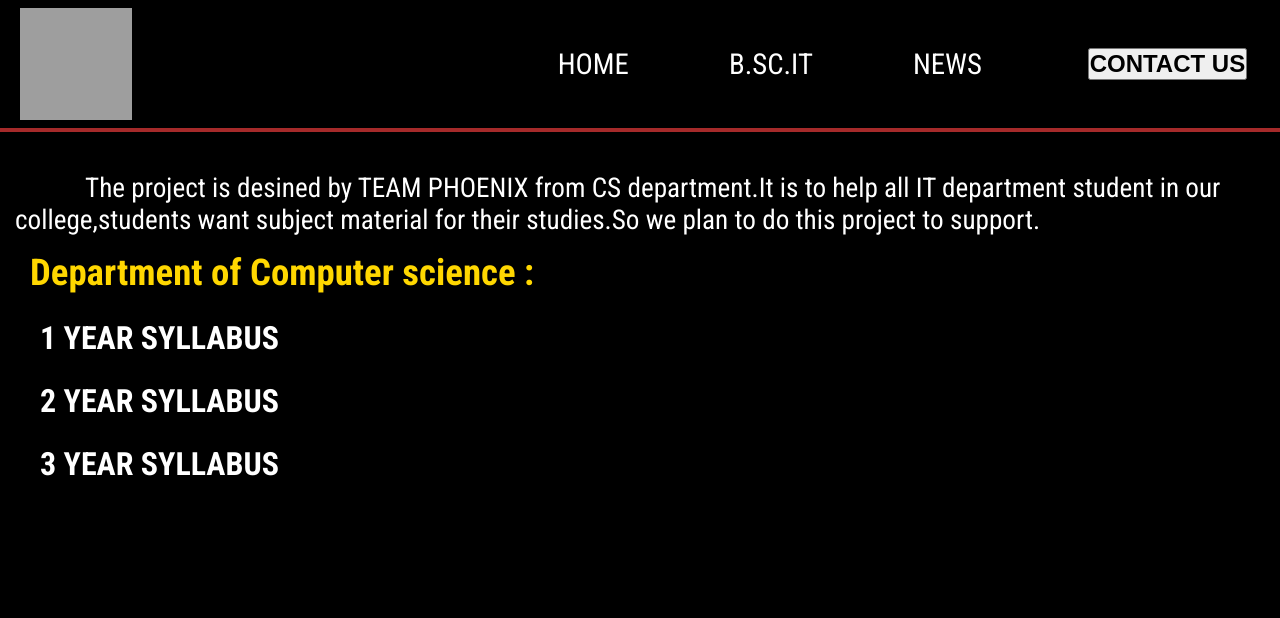
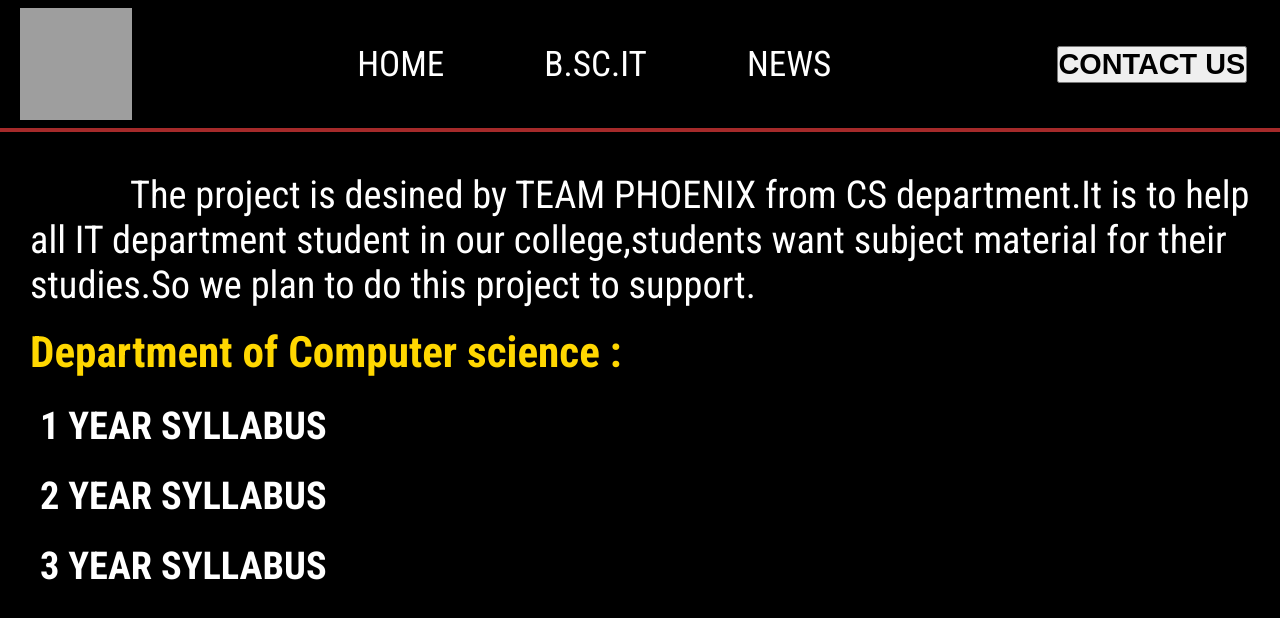
Before and after one commit to phenoix13/home-page-kasc-IT, a plain HTML site: page index.html in a window 1280 px wide. Drawn offline with Linux system fonts and the light colour scheme; grey boxes are pictures that could not be loaded.

Commit message:
Update index.html

```diff
--- a/index.html
+++ b/index.html
@@ -41,7 +41,6 @@
         nav{
             display: flex;
             flex-direction: row;
-            margin-left: 20rem;
         }
         li{
             list-style-type: none;
@@ -49,7 +48,7 @@
             justify-content: center;
             align-items: center;
             margin: auto 40px;
-            font-size: 1.8rem;
+            font-size: 2.2rem;
         }
         li a{
             text-decoration: none;
@@ -66,14 +65,13 @@
         button{
             font-weight: 700;
             text-align: center;
-            font-size: 1rem;
             margin-right: 20px;
             transition: all 0.4s linear 0s;
         }
         button a{
             color: black;
             text-decoration: none;
-            font-size: 1.5rem;
+            font-size: 1.8rem;
         }
         button:hover{
             border: 2px solid;
@@ -91,18 +89,18 @@
             margin: 15px;
         }
         section .a{
-            margin-top: 40px;
-            text-indent: 70px;
-            font-size: 1.7rem;
+            margin: 40px 15px 20px 15px;
+            text-indent: 100px;
+            font-size: 2.4rem;
         }
         section .b h2{
             margin: 15px;
             color: gold;
-            font-size: 2.3rem;
+            font-size: 2.7rem;
         }
         .b1 h4{
             margin: 25px;
-            font-size: 2rem;
+            font-size: 2.4rem;
         }
         .b1 a{
             text-decoration: none;
```
